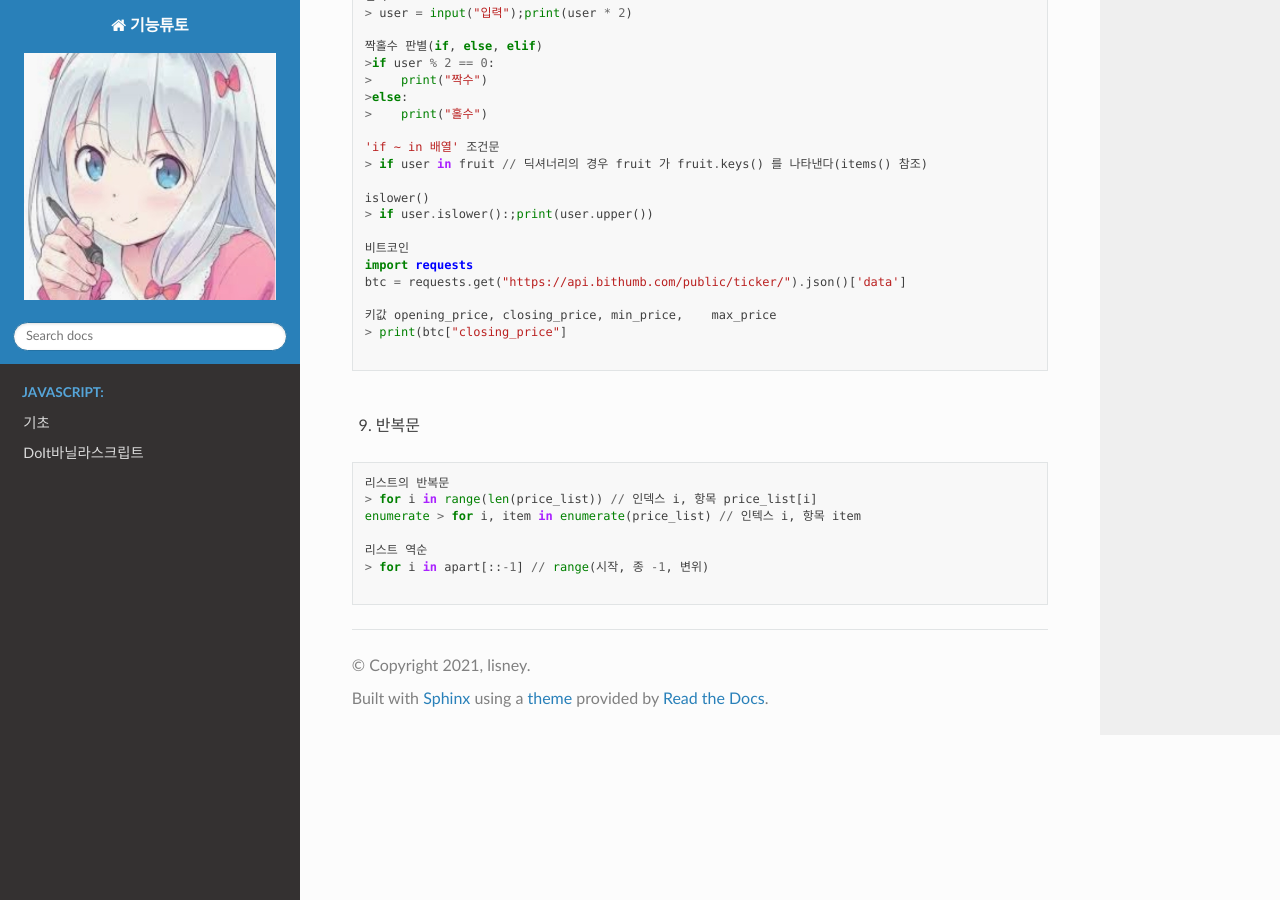
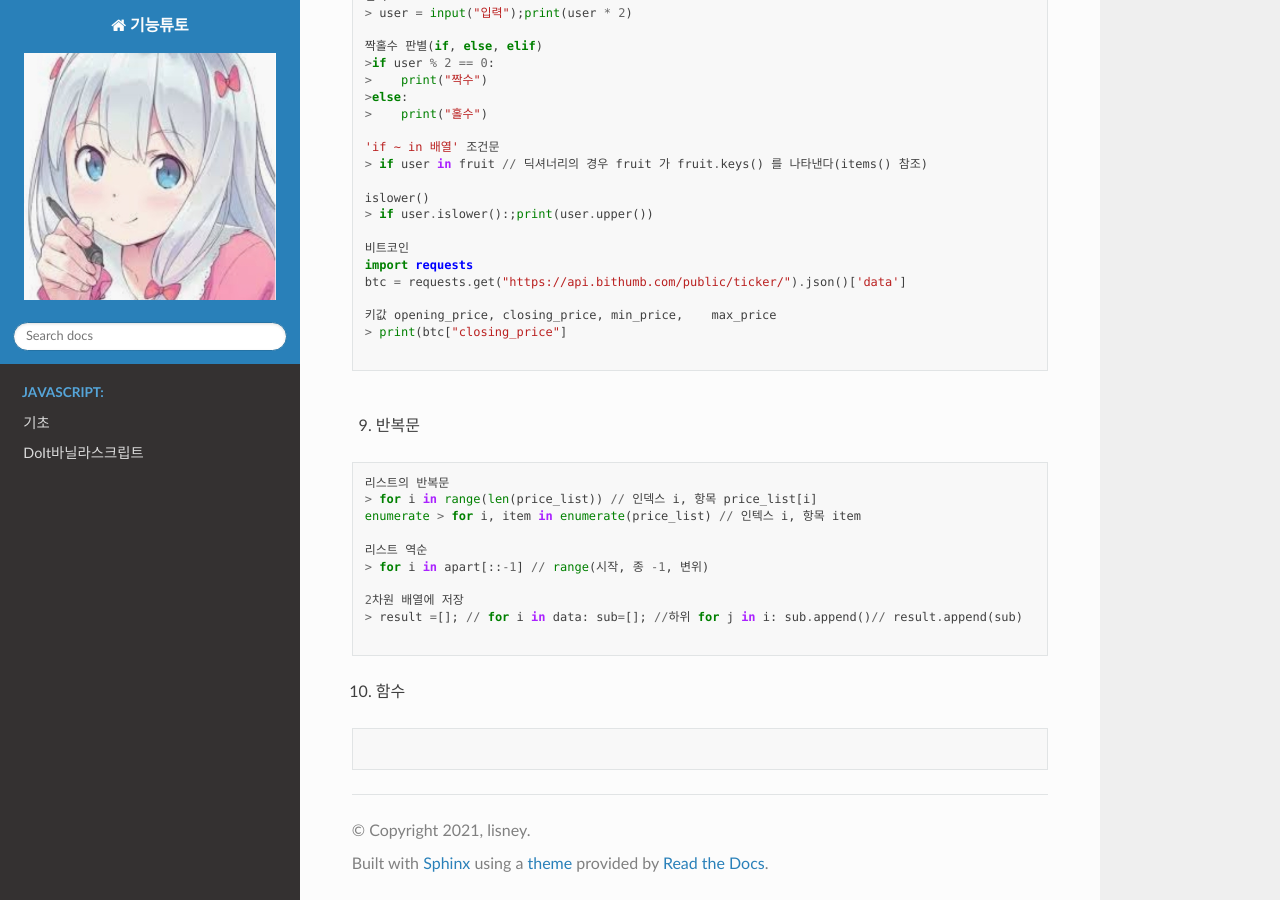
Before and after one commit to lisney/RTD, a Sphinx documentation site: the page built from docs/source/python/basic.md, in a window 1280 px wide and 900 px high, scrolled down 4489 px. Built offline with Sphinx 7.4.7 and the Read the Docs theme 2.0.0, drawn with Linux system fonts in a browser that asks for light colours; pages that are not in the unit, such as notebooks, are missing from menus.

Commit message:
Update basic.md

````diff
--- a/docs/source/python/basic.md
+++ b/docs/source/python/basic.md
@@ -290,4 +290,13 @@ enumerate > for i, item in enumerate(price_list) // 인텍스 i, 항목 item
 리스트 역순
 > for i in apart[::-1] // range(시작, 종 -1, 변위)
 
+2차원 배열에 저장
+> result =[]; // for i in data: sub=[]; //하위 for j in i: sub.append()// result.append(sub)
+
 ```
+
+10. 함수
+
+```
+
+```
````
